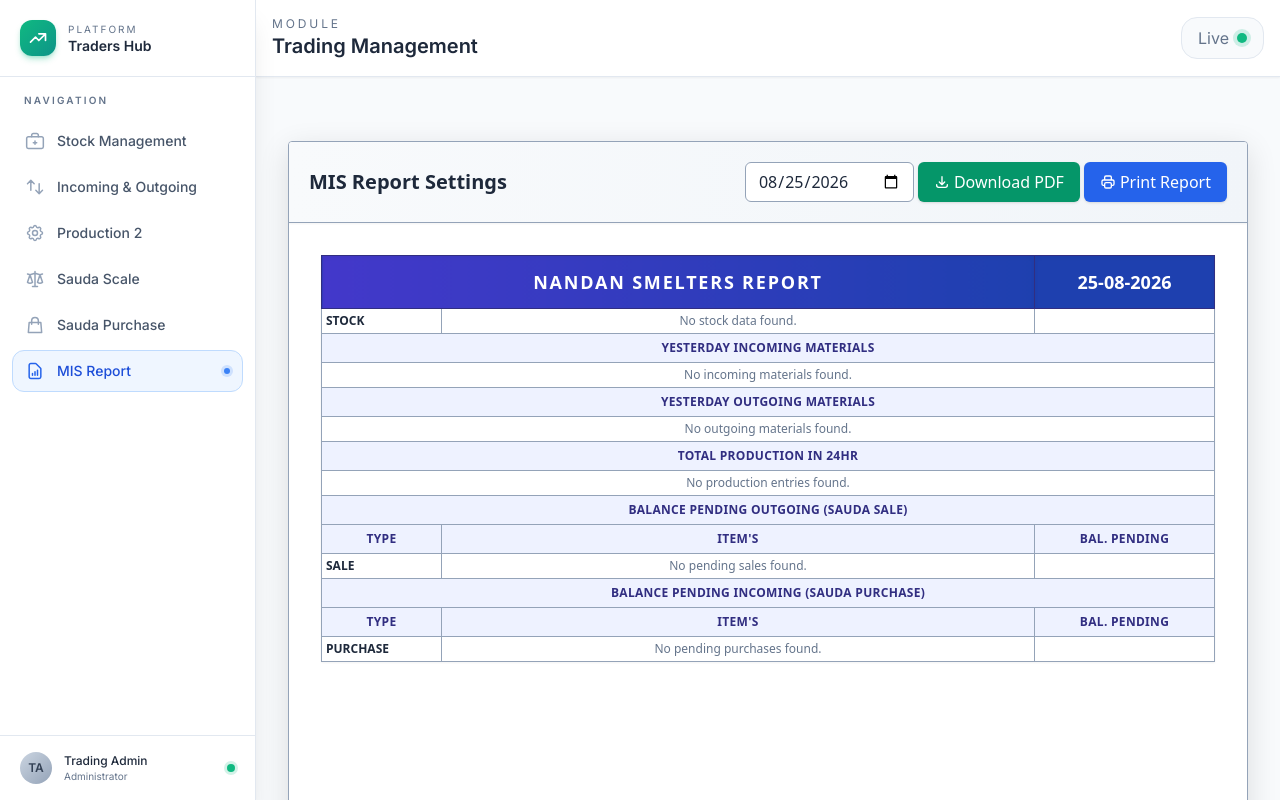
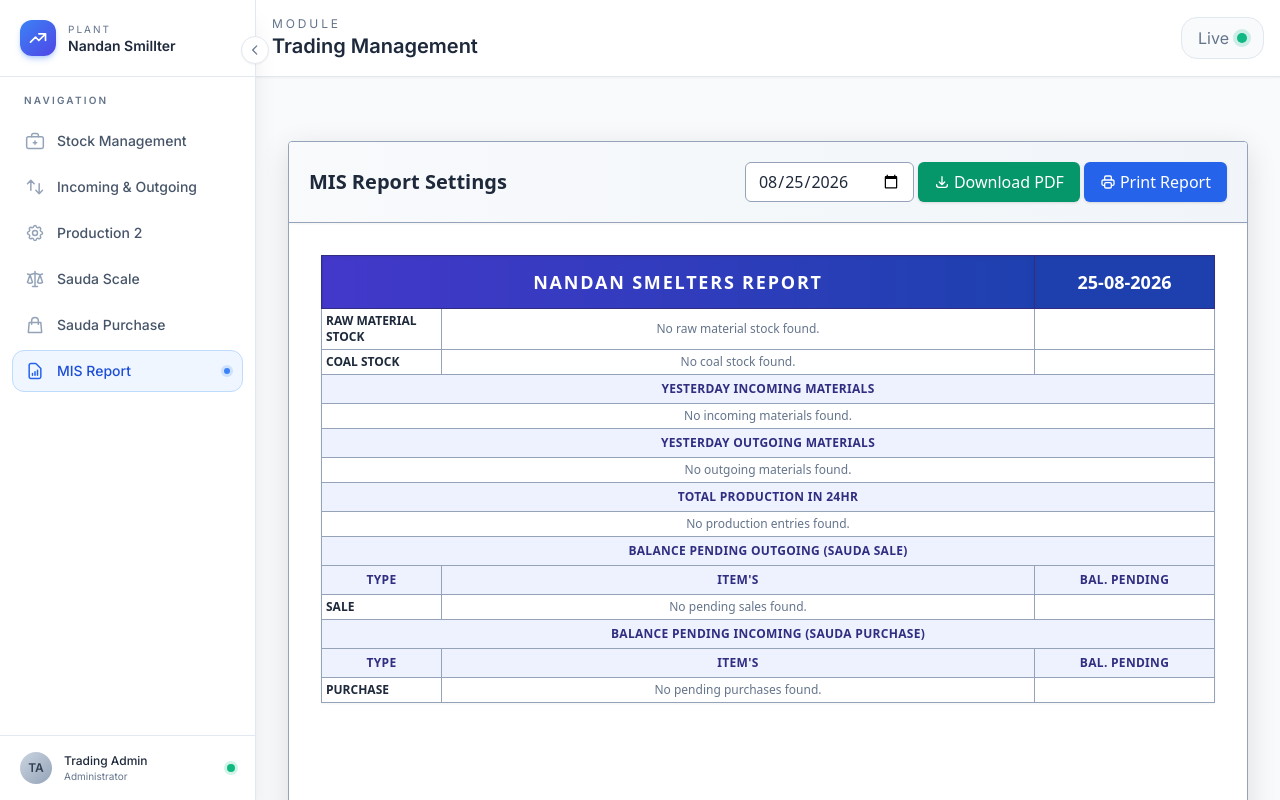
Before and after one commit to jaybhole123/Plants, a React (Vite) app: page /mis-report in a window 1280 px wide. Shown: the top 800 px of the page. Built offline with nearby package versions, Linux system fonts and the light colour scheme.

Commit message:
add collapse btn

```diff
--- a/src/App.jsx
+++ b/src/App.jsx
@@ -13,13 +13,19 @@ import './App.css'
 
 function App() {
   const [sidebarOpen, setSidebarOpen] = useState(false)
+  const [isCollapsed, setIsCollapsed] = useState(false)
 
   return (
     <div className="min-h-screen bg-slate-50 text-slate-900">
       <div className="flex min-h-screen overflow-hidden">
-        <Sidebar isOpen={sidebarOpen} onClose={() => setSidebarOpen(false)} />
+        <Sidebar
+          isOpen={sidebarOpen}
+          onClose={() => setSidebarOpen(false)}
+          isCollapsed={isCollapsed}
+          toggleCollapse={() => setIsCollapsed(!isCollapsed)}
+        />
 
-        <div className="flex-1 flex flex-col lg:pl-64 min-w-0">
+        <div className={`flex-1 flex flex-col min-w-0 transition-all duration-300 ${isCollapsed ? 'lg:pl-20' : 'lg:pl-64'}`}>
           <Navbar onMenuToggle={() => setSidebarOpen((open) => !open)} />
 
           <main className="flex-1 p-4 sm:p-6 lg:p-8 min-w-0">
--- a/src/components/Sidebar.jsx
+++ b/src/components/Sidebar.jsx
@@ -63,7 +63,7 @@ const navItems = [
   },
 ]
 
-const Sidebar = ({ isOpen, onClose }) => {
+const Sidebar = ({ isOpen, onClose, isCollapsed, toggleCollapse }) => {
   return (
     <>
       {/* Mobile overlay */}
@@ -77,24 +77,27 @@ const Sidebar = ({ isOpen, onClose }) => {
       {/* Sidebar panel */}
       <aside
         className={`
-          fixed top-0 left-0 z-30 h-full w-64 flex flex-col
+          fixed top-0 left-0 z-30 h-full flex flex-col
           bg-white border-r border-slate-200 shadow-xl
-          transition-transform duration-300 ease-in-out
+          transition-all duration-300 ease-in-out
           ${isOpen ? 'translate-x-0' : '-translate-x-full'}
           lg:translate-x-0
+          ${isCollapsed ? 'w-20' : 'w-64'}
         `}
       >
         {/* Logo / Brand */}
-        <div className="flex items-center gap-3 px-5 py-5 border-b border-slate-200">
-          <div className="flex items-center justify-center w-9 h-9 rounded-xl bg-gradient-to-br from-emerald-500 to-teal-600 shadow-md shadow-emerald-500/30">
+        <div className={`flex items-center ${isCollapsed ? 'justify-center flex-col gap-2' : 'gap-3'} px-5 py-5 border-b border-slate-200 relative`}>
+          <div className="flex shrink-0 items-center justify-center w-9 h-9 rounded-xl bg-gradient-to-br from-blue-500 to-indigo-600 shadow-md shadow-blue-500/30">
             <svg viewBox="0 0 24 24" fill="none" stroke="white" strokeWidth="2" className="w-5 h-5">
               <path strokeLinecap="round" strokeLinejoin="round" d="M13 7h8m0 0v8m0-8l-8 8-4-4-6 6" />
             </svg>
           </div>
-          <div>
-            <p className="text-[10px] uppercase tracking-[0.2em] text-slate-500">Platform</p>
-            <h2 className="text-sm font-semibold text-slate-800 leading-tight">Traders Hub</h2>
-          </div>
+          {!isCollapsed && (
+            <div className="overflow-hidden">
+              <p className="text-[10px] uppercase tracking-[0.2em] text-slate-500 truncate">Plant</p>
+              <h2 className="text-sm font-semibold text-slate-800 leading-tight truncate">Nandan Smillter</h2>
+            </div>
+          )}
 
           {/* Close button (mobile only) */}
           <button
@@ -108,11 +111,23 @@ const Sidebar = ({ isOpen, onClose }) => {
           </button>
         </div>
 
+        {/* Desktop collapse button */}
+        <button
+          onClick={toggleCollapse}
+          className={`absolute -right-3.5 top-9 flex items-center justify-center w-7 h-7 rounded-full bg-white border border-slate-200 text-slate-500 hover:text-blue-600 hover:bg-blue-50 hover:border-blue-200 shadow-sm hover:shadow-md transition-all duration-300 z-[100] ${isCollapsed ? 'rotate-180' : ''}`}
+        >
+          <svg viewBox="0 0 24 24" fill="none" stroke="currentColor" strokeWidth="2" className="w-3.5 h-3.5">
+            <path strokeLinecap="round" strokeLinejoin="round" d="M15 19l-7-7 7-7" />
+          </svg>
+        </button>
+
         {/* Nav links */}
-        <nav className="flex-1 px-3 py-4 space-y-1 overflow-y-auto">
-          <p className="px-3 mb-3 text-[10px] uppercase tracking-[0.22em] text-slate-500 font-semibold">
-            Navigation
-          </p>
+        <nav className="flex-1 px-3 py-4 space-y-1 overflow-y-auto overflow-x-hidden">
+          {!isCollapsed && (
+            <p className="px-3 mb-3 text-[10px] uppercase tracking-[0.22em] text-slate-500 font-semibold truncate">
+              Navigation
+            </p>
+          )}
           {navItems.map(({ path, label, icon }) => (
             <NavLink
               key={path}
@@ -120,7 +135,7 @@ const Sidebar = ({ isOpen, onClose }) => {
               end={path === '/'}
               onClick={onClose}
               className={({ isActive }) =>
-                `group flex items-center gap-3 px-3 py-2.5 rounded-xl text-sm font-medium transition-all duration-150 ${
+                `group flex items-center ${isCollapsed ? 'justify-center px-0' : 'gap-3 px-3'} py-2.5 rounded-xl text-sm font-medium transition-all duration-150 ${
                   isActive
                     ? 'bg-blue-50 text-blue-700 border border-blue-200'
                     : 'text-slate-600 hover:bg-slate-50 hover:text-slate-900 border border-transparent'
@@ -129,12 +144,12 @@ const Sidebar = ({ isOpen, onClose }) => {
             >
               {({ isActive }) => (
                 <>
-                  <span className={`transition-colors ${isActive ? 'text-blue-600' : 'text-slate-400 group-hover:text-slate-700'}`}>
+                  <span className={`transition-colors shrink-0 ${isActive ? 'text-blue-600' : 'text-slate-400 group-hover:text-slate-700'}`}>
                     {icon}
                   </span>
-                  {label}
-                  {isActive && (
-                    <span className="ml-auto w-1.5 h-1.5 rounded-full bg-blue-500 shadow-[0_0_0_3px_rgba(59,130,246,0.18)]" />
+                  {!isCollapsed && <span className="truncate">{label}</span>}
+                  {!isCollapsed && isActive && (
+                    <span className="ml-auto shrink-0 w-1.5 h-1.5 rounded-full bg-blue-500 shadow-[0_0_0_3px_rgba(59,130,246,0.18)]" />
                   )}
                 </>
               )}
@@ -143,17 +158,22 @@ const Sidebar = ({ isOpen, onClose }) => {
         </nav>
 
         {/* Footer */}
-        <div className="px-5 py-4 border-t border-slate-200">
-          <div className="flex items-center gap-3">
-            <div className="w-8 h-8 rounded-full bg-gradient-to-br from-slate-300 to-slate-400 flex items-center justify-center text-xs font-semibold text-slate-700">
-              TA
-            </div>
-            <div className="flex flex-col">
-              <span className="text-xs font-medium text-slate-800">Trading Admin</span>
-              <span className="text-[10px] text-slate-500">Administrator</span>
-            </div>
-            <span className="ml-auto h-2 w-2 rounded-full bg-emerald-500 shadow-[0_0_0_3px_rgba(16,185,129,0.18)]" />
+        <div className={`px-5 py-4 border-t border-slate-200 flex items-center ${isCollapsed ? 'justify-center' : 'gap-3'}`}>
+          <div className="w-8 h-8 rounded-full shrink-0 bg-gradient-to-br from-slate-300 to-slate-400 flex items-center justify-center text-xs font-semibold text-slate-700 relative">
+            TA
+            {isCollapsed && (
+               <span className="absolute -top-1 -right-1 h-2 w-2 rounded-full bg-emerald-500 shadow-[0_0_0_3px_rgba(16,185,129,0.18)] border-2 border-white" />
+            )}
           </div>
+          {!isCollapsed && (
+            <>
+              <div className="flex flex-col overflow-hidden">
+                <span className="text-xs font-medium text-slate-800 truncate">Trading Admin</span>
+                <span className="text-[10px] text-slate-500 truncate">Administrator</span>
+              </div>
+              <span className="ml-auto shrink-0 h-2 w-2 rounded-full bg-emerald-500 shadow-[0_0_0_3px_rgba(16,185,129,0.18)]" />
+            </>
+          )}
         </div>
       </aside>
     </>
--- a/src/pages/MisReport.jsx
+++ b/src/pages/MisReport.jsx
@@ -42,29 +42,30 @@ const MisReport = () => {
   const saudaScaleEntries = useSaudaScaleStore(state => state.entries)
   const saudaPurchaseEntries = useSaudaPurchaseStore(state => state.entries)
 
-  // 1. STOCK AGGREGATION
-  const stockSummary = useMemo(() => {
+  // 1. STOCK AGGREGATION — split into Raw Material and Coal Detail
+  const rawMaterialSummary = useMemo(() => {
     const summary = {}
-
     const categoryLabels = {
       '': 'RAW IRON ORE',
       'rawPelletOre': 'RAW PELLET ORE',
       'processedIronOre': 'PROCESSED IRON ORE (3-18)',
       'ironFines': 'IRON FINES (0-3)'
     }
+    stockItems.forEach(item => {
+      if (item.type === 'coal_detail') return // skip coal
+      let cat = item.category === undefined ? 'UNKNOWN' : item.category
+      if (categoryLabels[cat] !== undefined) cat = categoryLabels[cat]
+      const key = cat.toUpperCase().trim() || 'RAW IRON ORE'
+      summary[key] = (summary[key] || 0) + (Number(item.closingStock) || 0)
+    })
+    return summary
+  }, [stockItems])
 
+  const coalStockSummary = useMemo(() => {
+    const summary = {}
     stockItems.forEach(item => {
-      let key;
-      if (item.type === 'coal_detail') {
-        key = item.material?.toUpperCase().trim() || 'COAL MATERIAL'
-      } else {
-        let cat = item.category === undefined ? 'UNKNOWN' : item.category
-        if (categoryLabels[cat] !== undefined) {
-          cat = categoryLabels[cat]
-        }
-        key = cat.toUpperCase().trim() || 'RAW IRON ORE'
-      }
-
+      if (item.type !== 'coal_detail') return // only coal
+      const key = item.material?.toUpperCase().trim() || 'COAL MATERIAL'
       summary[key] = (summary[key] || 0) + (Number(item.closingStock) || 0)
     })
     return summary
@@ -181,7 +182,8 @@ const MisReport = () => {
   }, [saudaPurchaseEntries])
 
   // Filtered Lists for Hiding Rows
-  const filteredStock = Object.entries(stockSummary).filter(([m]) => !hiddenRows.has(`stock-${m}`))
+  const filteredRawStock = Object.entries(rawMaterialSummary).filter(([m]) => !hiddenRows.has(`rawstock-${m}`))
+  const filteredCoalStock = Object.entries(coalStockSummary).filter(([m]) => !hiddenRows.has(`coalstock-${m}`))
   const filteredIncoming = incomingList.filter((item, idx) => !hiddenRows.has(`inc-${item.id || idx}`))
   const filteredOutgoing = outgoingList.filter((item, idx) => !hiddenRows.has(`out-${item.id || idx}`))
   const filteredProduction = Object.entries(productionSummary).filter(([m]) => !hiddenRows.has(`prod-${m}`))
@@ -192,14 +194,16 @@ const MisReport = () => {
   const filteredSaudaPurchase = saudaPurchaseSummary.filter((item, idx) => !hiddenRows.has(`pur-${item.itemName || idx}`))
 
   // Local ordered states
-  const [orderedStock, setOrderedStock] = useState(filteredStock)
+  const [orderedRawStock, setOrderedRawStock] = useState(filteredRawStock)
+  const [orderedCoalStock, setOrderedCoalStock] = useState(filteredCoalStock)
   const [orderedIncoming, setOrderedIncoming] = useState(filteredIncoming)
   const [orderedOutgoing, setOrderedOutgoing] = useState(filteredOutgoing)
   const [orderedProduction, setOrderedProduction] = useState(filteredProduction)
   const [orderedSaudaSale, setOrderedSaudaSale] = useState(filteredSaudaSale)
   const [orderedSaudaPurchase, setOrderedSaudaPurchase] = useState(filteredSaudaPurchase)
 
-  useEffect(() => setOrderedStock(filteredStock), [JSON.stringify(filteredStock)])
+  useEffect(() => setOrderedRawStock(filteredRawStock), [JSON.stringify(filteredRawStock)])
+  useEffect(() => setOrderedCoalStock(filteredCoalStock), [JSON.stringify(filteredCoalStock)])
   useEffect(() => setOrderedIncoming(filteredIncoming), [JSON.stringify(filteredIncoming)])
   useEffect(() => setOrderedOutgoing(filteredOutgoing), [JSON.stringify(filteredOutgoing)])
   useEffect(() => setOrderedProduction(filteredProduction), [JSON.stringify(filteredProduction)])
@@ -335,29 +339,54 @@ const MisReport = () => {
           </thead>
 
           <tbody>
-            {/* STOCK SECTION */}
-            {orderedStock.length > 0 && (
+            {/* RAW MATERIAL STOCK SECTION */}
+            {orderedRawStock.length > 0 ? (
               <>
-                {orderedStock.map(([material, qty], idx) => (
-                  <tr key={`stock-${material}`} className="group cursor-move" draggable onDragStart={(e) => handleDragStart(e, idx, 'stock')} onDragOver={handleDragOver} onDrop={(e) => handleDrop(e, idx, 'stock', orderedStock, setOrderedStock)}>
+                {orderedRawStock.map(([material, qty], idx) => (
+                  <tr key={`rawstock-${material}`} className="group cursor-move" draggable onDragStart={(e) => handleDragStart(e, idx, 'rawstock')} onDragOver={handleDragOver} onDrop={(e) => handleDrop(e, idx, 'rawstock', orderedRawStock, setOrderedRawStock)}>
                     {idx === 0 && (
-                      <td contentEditable suppressContentEditableWarning rowSpan={orderedStock.length} className="font-bold border border-slate-400 p-1 align-top w-[120px]">
-                        STOCK
+                      <td contentEditable suppressContentEditableWarning rowSpan={orderedRawStock.length} className="font-bold border border-slate-400 p-1 align-top w-[120px]">
+                        RAW MATERIAL STOCK
                       </td>
                     )}
                     <td contentEditable suppressContentEditableWarning className="font-bold border border-slate-400 p-1 relative">
-                      <HideButton rowKey={`stock-${material}`} />
+                      <HideButton rowKey={`rawstock-${material}`} />
                       {material}
                     </td>
                     <td contentEditable suppressContentEditableWarning className="font-bold border border-slate-400 p-1 text-right">{formatNumber(qty)}</td>
                   </tr>
                 ))}
               </>
+            ) : (
+              <tr>
+                <td contentEditable suppressContentEditableWarning className="font-bold border border-slate-400 p-1 align-top w-[120px]">RAW MATERIAL STOCK</td>
+                <td contentEditable suppressContentEditableWarning className="border border-slate-400 p-1 text-center text-slate-500">No raw material stock found.</td>
+                <td contentEditable suppressContentEditableWarning className="border border-slate-400 p-1"></td>
+              </tr>
             )}
-            {filteredStock.length === 0 && (
+
+            {/* COAL DETAIL STOCK SECTION */}
+            {orderedCoalStock.length > 0 ? (
+              <>
+                {orderedCoalStock.map(([material, qty], idx) => (
+                  <tr key={`coalstock-${material}`} className="group cursor-move" draggable onDragStart={(e) => handleDragStart(e, idx, 'coalstock')} onDragOver={handleDragOver} onDrop={(e) => handleDrop(e, idx, 'coalstock', orderedCoalStock, setOrderedCoalStock)}>
+                    {idx === 0 && (
+                      <td contentEditable suppressContentEditableWarning rowSpan={orderedCoalStock.length} className="font-bold border border-slate-400 p-1 align-top w-[120px]">
+                        COAL STOCK
+                      </td>
+                    )}
+                    <td contentEditable suppressContentEditableWarning className="font-bold border border-slate-400 p-1 relative">
+                      <HideButton rowKey={`coalstock-${material}`} />
+                      {material}
+                    </td>
+                    <td contentEditable suppressContentEditableWarning className="font-bold border border-slate-400 p-1 text-right">{formatNumber(qty)}</td>
+                  </tr>
+                ))}
+              </>
+            ) : (
               <tr>
-                <td contentEditable suppressContentEditableWarning className="font-bold border border-slate-400 p-1 align-top w-[120px]">STOCK</td>
-                <td contentEditable suppressContentEditableWarning className="border border-slate-400 p-1 text-center text-slate-500">No stock data found.</td>
+                <td contentEditable suppressContentEditableWarning className="font-bold border border-slate-400 p-1 align-top w-[120px]">COAL STOCK</td>
+                <td contentEditable suppressContentEditableWarning className="border border-slate-400 p-1 text-center text-slate-500">No coal stock found.</td>
                 <td contentEditable suppressContentEditableWarning className="border border-slate-400 p-1"></td>
               </tr>
             )}
```
